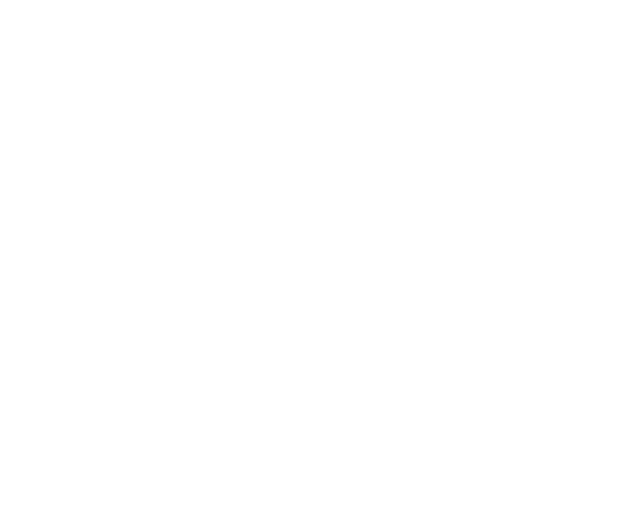
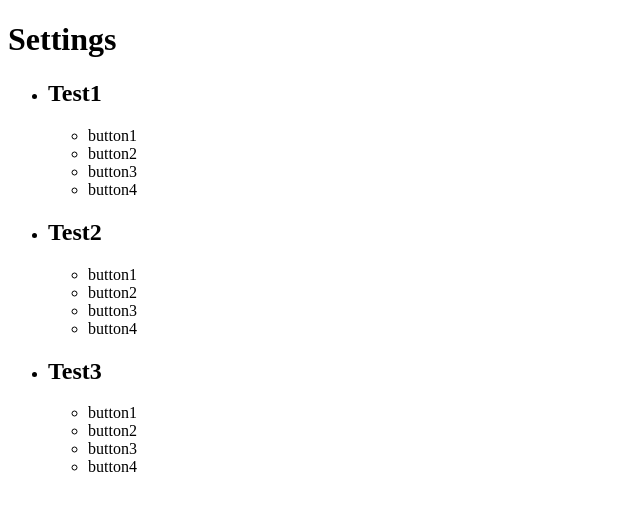
Before and after one commit to eHag-FRU/ZoomZoomType, a React (Vite) app in the folder client/: page /Settings in a window 1280 px wide. Before the commit this address had no page. Shown: the top 510 px of the page, without its empty margins (0-640 px from the left). Built offline with nearby package versions, Linux system fonts and the light colour scheme.

Commit message:
Settings page created, currently unstyled.

```diff
--- a/client/src/App.jsx
+++ b/client/src/App.jsx
@@ -4,6 +4,7 @@
 import Home from './components/Home.jsx';
 import NavBar from './components/NavBar.jsx';
 import FaQ from './components/FaQ.jsx';
+import Settings from './components/Settings.jsx'
 
 function App() {
 
@@ -14,7 +15,8 @@
       <Routes>
         <Route path='/' element={<Home/>}/>
         <Route path='/Home' element={<Home/>}/>
-        <Route path='/FaQ' element={<Home/>}/>
+        <Route path='/FaQ' element={<FaQ/>}/>
+        <Route path='/Settings' element={<Settings />}/>
       </Routes>
     </div>
   )
--- a/client/src/components/Settings.jsx
+++ b/client/src/components/Settings.jsx
@@ -1,44 +1,65 @@
 import React, { useEffect, useState, useRef } from "react";
 import { useNavigate, useLocation } from "react-router-dom";
 
+/*
+  The settings page (according to the mockup) has the following approach
+  - Header
+    - Settings header
+    - Settings blocks (keyboard layout, font, theme)
+      - Block header
+      - Block buttons
+        - Buttons
+  - Footer (if we got it)
+*/
+
+// SettingsBlock takes a title and however many buttons inside
+// Dynamically creates a segment for each section of the settings
+const SettingsBlock = ({title, buttons}) => (
+  <li className="settings-block">
+    <div className="block-header">
+      <h2>{title}</h2>
+    </div>
+    <ul className="block-buttons">
+      {buttons.map((button, index) => (
+        <li key={index} className="button">
+          {button.content}
+        </li>
+      ))}
+    </ul>
+  </li>
+);
+
 const Settings = () => {
+  // takes a json file as input for the settings
+  // title:   Title of the settings segment
+  // buttons: Options inside of the segment
+  // content: The text presented in the button
+  const blockData = [
+    {
+      title: "Test1",
+      buttons: [{content: "button1"}, {content: "button2"}, {content: "button3"}, {content: "button4"}]
+    },
+    {
+      title: "Test2",
+      buttons: [{content: "button1"}, {content: "button2"}, {content: "button3"}, {content: "button4"}]
+    },
+    {
+      title: "Test3",
+      buttons: [{content: "button1"}, {content: "button2"}, {content: "button3"}, {content: "button4"}]
+    },
+  ];
+
+  // Once blockData is established, we create the elements
+  // blockData maps the block data into each block
   return (
-    <div className="grid auto-cols-auto">
-      {/* This will hold the logo and the Title */}
-      <div className="flex items-center space-x-6 flex-1">
-        <FontAwesomeIcon icon="fa-car-on" className="text-2xl" />
-        <h2 className="mr-6">Zoom Zoom Type</h2>
-      </div>
-
-      <div className="flex items-center space-x-6 flex-1">
-        {/* Add the other items to the bar */}
-        <FontAwesomeIcon icon="fa-keyboard" className="text-xl" />
-        <FontAwesomeIcon icon="fa-crown" className="mr-4" />
-        <FontAwesomeIcon icon="fa-info-circle" className="mr-4" />
-        <h3 className="flex items-center">
-          Average WPM: <p id="wpmCounter"></p>
-        </h3>
-      </div>
-
-      <div className="flex justify-end items-center space-x-6">
-        {/* Settings and Profile Icons on the far right */}
-        <a>
-          <FontAwesomeIcon icon="fa-gear" />
-        </a>
-        <a href="/login" className="nav-anchor-visited nav-anchor-hover">
-          <FontAwesomeIcon icon="fa-circle-user" />
-        </a>
-      </div>
-
-      <div className="settings-section">
-        <h1 className="settings-header">Settings</h1>
-        <br />
-
-        <h2 className="setting-layout">Keyboard Layout</h2>
-
-        <h2 className="setting-font">Font</h2>
-
-        <h2 className="setting-theme">Color Theme</h2>
+    <div className="settings-window">
+      <div className="settings-header">
+        <h1>Settings</h1>
+        <ul className="settings-blocks">
+          {blockData.map((block, index) => (
+            <SettingsBlock key={index} title={block.title} buttons={block.buttons} />
+          ))}
+        </ul>
       </div>
     </div>
   );
```
Also changed, not shown: client/src/components/About.jsx (line endings or trailing spaces), client/src/components/FaQ.jsx (line endings or trailing spaces), client/src/components/Home.jsx (line endings or trailing spaces), client/src/components/NavBar.jsx (line endings or trailing spaces), client/src/main.jsx (line endings or trailing spaces).
